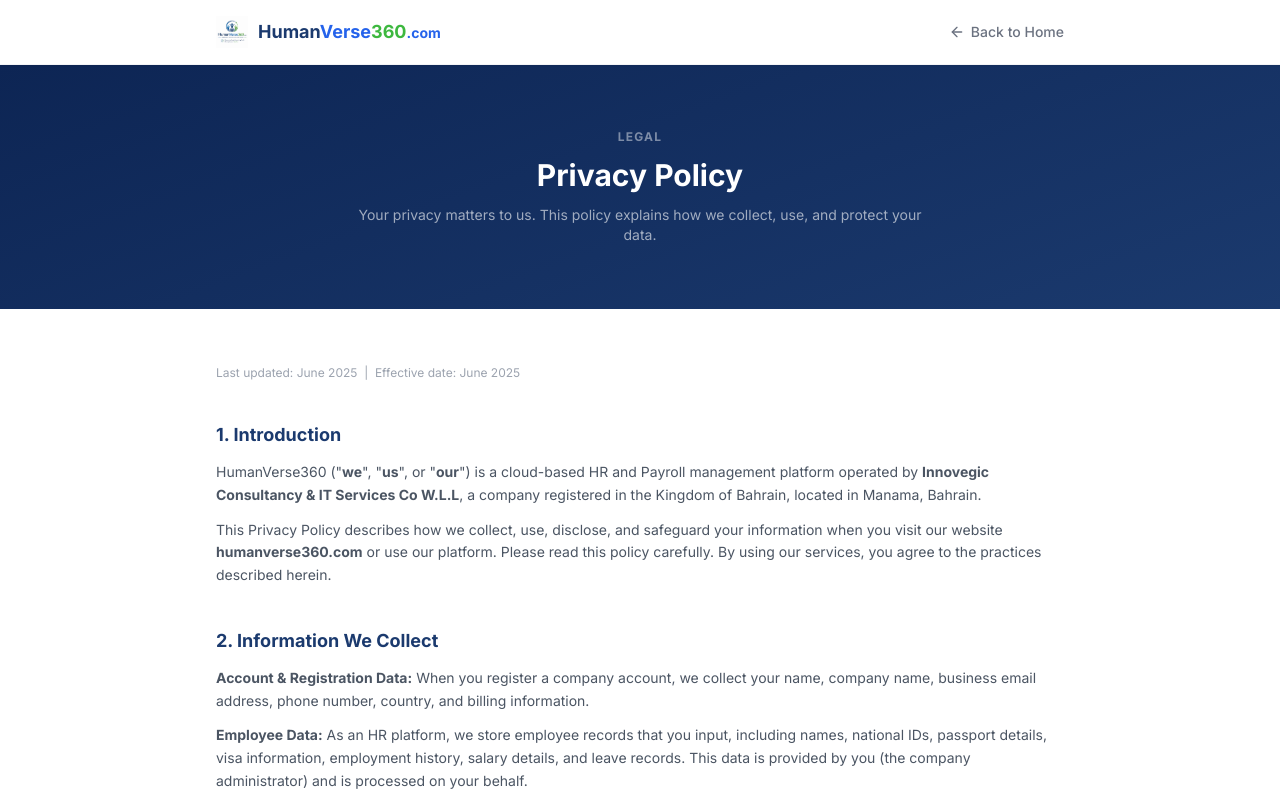
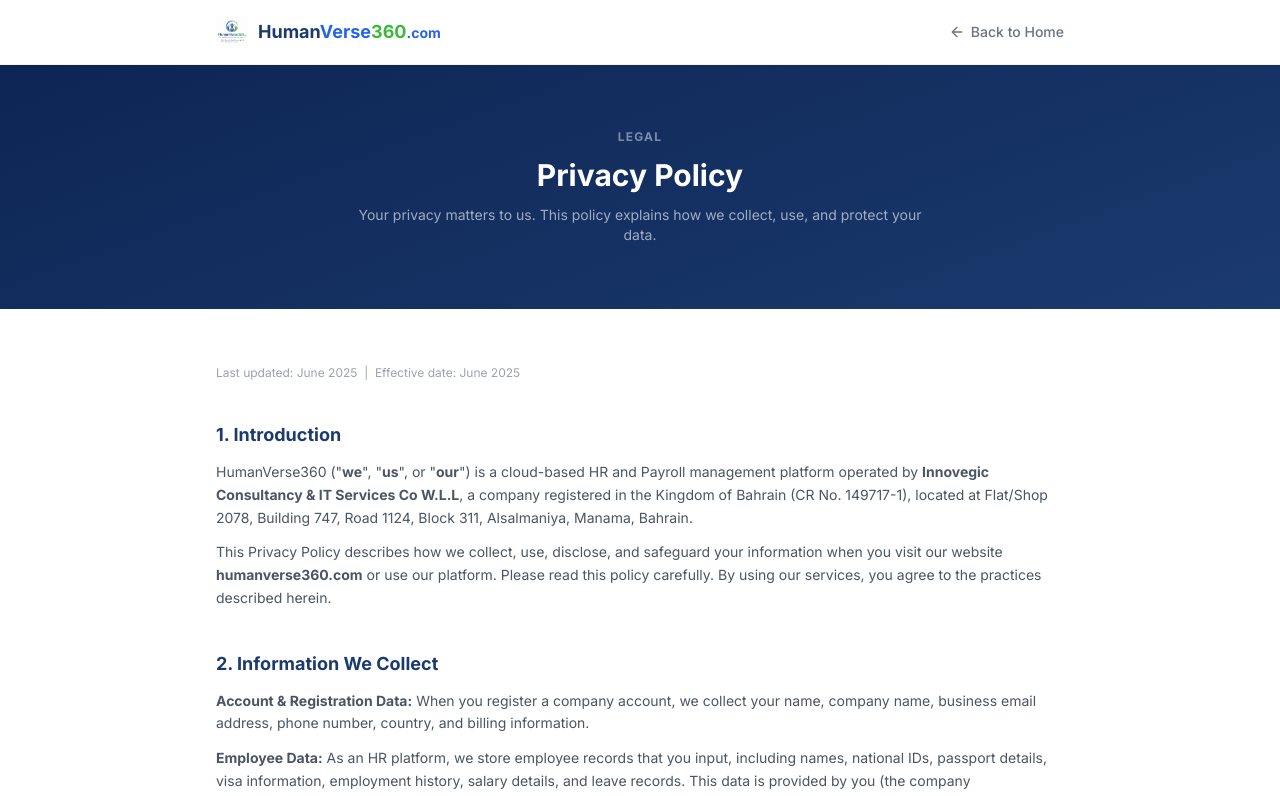
Before and after one commit to bijo1983/HumanVerse360, a React (Vite) app: page /privacy-policy in a window 1280 px wide. Shown: the top 796 px of the page. Built offline with nearby package versions, Linux system fonts and the light colour scheme; no server answers.

Commit message:
Updated AboutPage.jsx

```diff
--- a/src/pages/about/AboutPage.jsx
+++ b/src/pages/about/AboutPage.jsx
@@ -421,7 +421,7 @@
               {
                 icon: MapPin,
                 title: 'Our Location',
-                lines: ['Manama, Kingdom of Bahrain', 'Innovegic Consultancy & IT Services Co W.L.L'],
+                lines: ['Flat/Shop 2078, Building 747, Road 1124,', 'Block 311, Alsalmaniya, Manama, Bahrain'],
                 color: '#D97706',
                 bg: '#FFFBEB',
               },
--- a/src/pages/legal/PrivacyPolicy.jsx
+++ b/src/pages/legal/PrivacyPolicy.jsx
@@ -19,7 +19,7 @@
         <p>
           HumanVerse360 ("<strong>we</strong>", "<strong>us</strong>", or "<strong>our</strong>") is a cloud-based HR and
           Payroll management platform operated by <strong>Innovegic Consultancy &amp; IT Services Co W.L.L</strong>,
-          a company registered in the Kingdom of Bahrain, located in Manama, Bahrain.
+          a company registered in the Kingdom of Bahrain (CR No. 149717-1), located at Flat/Shop 2078, Building 747, Road 1124, Block 311, Alsalmaniya, Manama, Bahrain.
         </p>
         <p>
           This Privacy Policy describes how we collect, use, disclose, and safeguard your information when you
@@ -140,8 +140,9 @@
         <p>If you have questions or concerns about this Privacy Policy, please contact us:</p>
         <div className="bg-gray-50 rounded-xl p-5 mt-3 space-y-1">
           <p><strong>Innovegic Consultancy &amp; IT Services Co W.L.L</strong></p>
-          <p>Manama, Kingdom of Bahrain</p>
-          <p>Email: <a href="mailto:info@innovegicit.com" className="text-blue-600 hover:underline">info@innovegicit.com</a></p>
+          <p>CR No. 149717-1</p>
+          <p>Flat/Shop 2078, Building 747, Road 1124, Block 311</p>
+          <p>Alsalmaniya, Manama, Kingdom of Bahrain</p>
           <p>Email: <a href="mailto:info@innovegicit.com" className="text-blue-600 hover:underline">info@innovegicit.com</a></p>
           <p>Phone: <a href="tel:+97338991983" className="text-blue-600 hover:underline">+973 38991983</a></p>
         </div>
--- a/src/pages/legal/RefundPolicy.jsx
+++ b/src/pages/legal/RefundPolicy.jsx
@@ -148,8 +148,9 @@
         </p>
         <div className="bg-gray-50 rounded-xl p-5 mt-3 space-y-1">
           <p><strong>Innovegic Consultancy &amp; IT Services Co W.L.L</strong></p>
-          <p>Manama, Kingdom of Bahrain</p>
-          <p>Email: <a href="mailto:info@innovegicit.com" className="text-blue-600 hover:underline">info@innovegicit.com</a></p>
+          <p>CR No. 149717-1</p>
+          <p>Flat/Shop 2078, Building 747, Road 1124, Block 311</p>
+          <p>Alsalmaniya, Manama, Kingdom of Bahrain</p>
           <p>Email: <a href="mailto:info@innovegicit.com" className="text-blue-600 hover:underline">info@innovegicit.com</a></p>
           <p>Phone: <a href="tel:+97338991983" className="text-blue-600 hover:underline">+973 38991983</a></p>
           <p className="text-gray-400 text-xs pt-1">Business hours: Sunday – Thursday, 9 AM – 6 PM (AST, UTC+3)</p>
--- a/src/pages/legal/TermsAndConditions.jsx
+++ b/src/pages/legal/TermsAndConditions.jsx
@@ -217,8 +217,9 @@
         <p>For questions about these Terms, please contact:</p>
         <div className="bg-gray-50 rounded-xl p-5 mt-3 space-y-1">
           <p><strong>Innovegic Consultancy &amp; IT Services Co W.L.L</strong></p>
-          <p>Manama, Kingdom of Bahrain</p>
-          <p>Email: <a href="mailto:info@innovegicit.com" className="text-blue-600 hover:underline">info@innovegicit.com</a></p>
+          <p>CR No. 149717-1</p>
+          <p>Flat/Shop 2078, Building 747, Road 1124, Block 311</p>
+          <p>Alsalmaniya, Manama, Kingdom of Bahrain</p>
           <p>Email: <a href="mailto:info@innovegicit.com" className="text-blue-600 hover:underline">info@innovegicit.com</a></p>
           <p>Phone: <a href="tel:+97338991983" className="text-blue-600 hover:underline">+973 38991983</a></p>
         </div>
```
